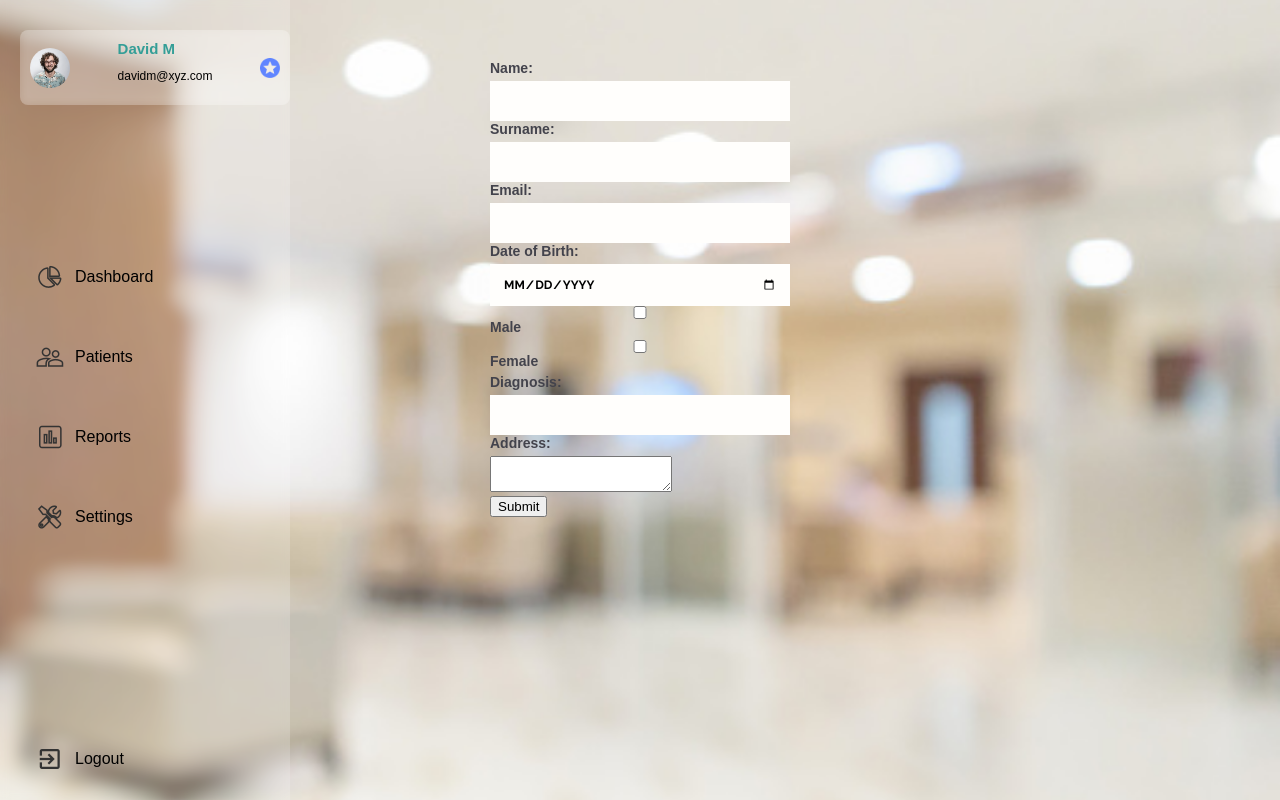
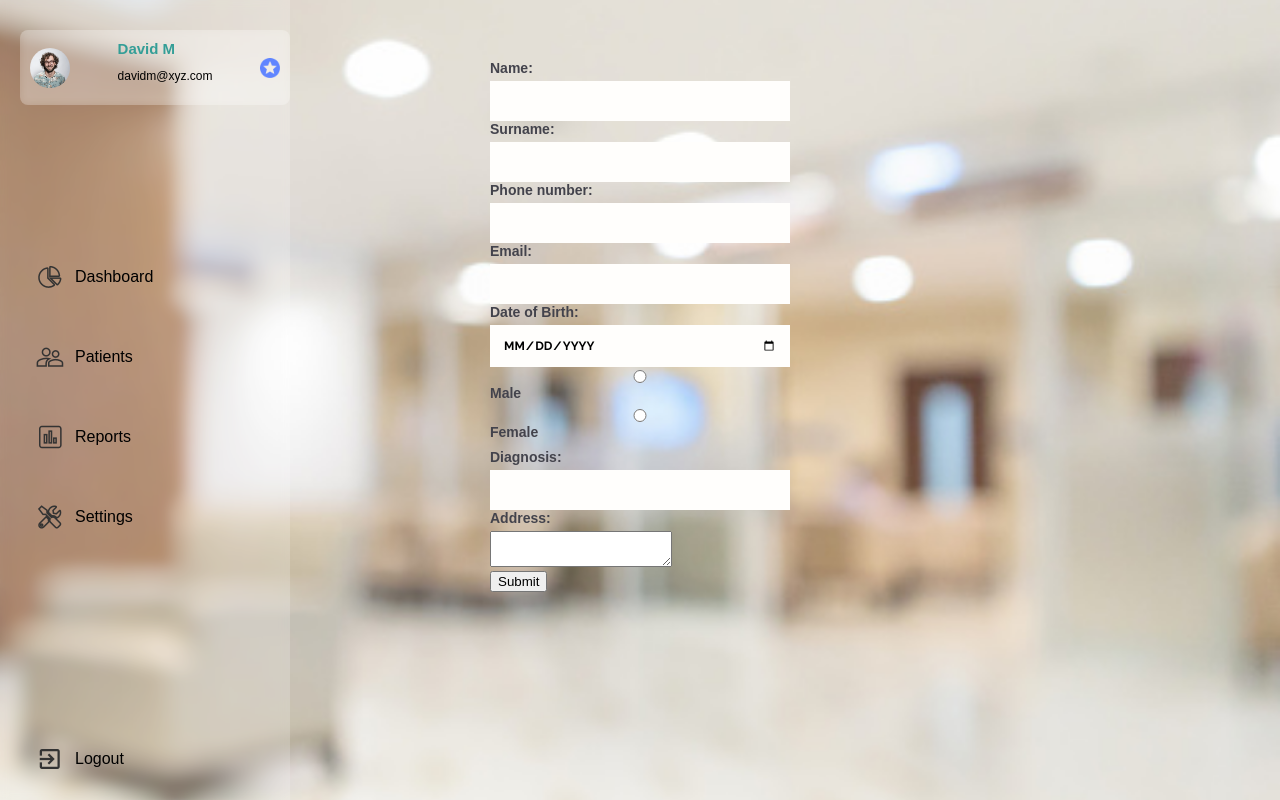
Before and after one commit to Mangokazi/Database-Project, a PHP site: page /Patient.html in a window 1280 px wide. Run offline with PHP 8.4, Linux system fonts and the light colour scheme.

Commit message:
switched to radio buttons

```diff
--- a/Patient.html
+++ b/Patient.html
@@ -48,6 +48,10 @@
                     <input type="text" id="name" name="surname" required>
                 </div>
                 <div>
+                    <label for="phone number">Phone number:</label>
+                    <input type="phone number" id="phone-number" name="phone number" required>
+                </div>
+                <div>
                     <label for="email">Email:</label>
                     <input type="email" id="email" name="email" required>
                 </div>
@@ -56,14 +60,10 @@
                     <input type="date" id="dob" name="dob" required>
                 </div>
                 <div class="gender-container">
-                    <div>
-                        <input type="checkbox" id="male" name="gender" value="male">
-                        <label for="male">Male</label>
-                    </div>
-                    <div>
-                        <input type="checkbox" id="female" name="gender" value="female">
-                        <label for="female">Female</label>
-                    </div>
+                    <input type="radio" id="male" name="gender" value="male">
+                    <label for="male">Male</label>
+                    <input type="radio" id="female" name="gender" value="female">
+                    <label for="female">Female</label>
                 </div>
                 <div>
                     <label for="diagnosis">Diagnosis:</label>
--- a/Register.html
+++ b/Register.html
@@ -15,7 +15,7 @@
         </div>
         <nav>
             <ul>
-                <li><a href="Home_Page.html">Home</a></li>
+                <li><a href="Patient-table.html">Home</a></li>
                 <li><a href="#">About Us</a></li>
                 <li><a href="#">Contact Us</a></li>
             </ul>
--- a/style.css
+++ b/style.css
@@ -174,7 +174,7 @@ label {
   text-decoration: underline; /* Add underline on hover */
 }
 
-/**Home page css*/
+/**Patient table css*/
 .header {
   width:100%;
   height: 100vh;
@@ -369,6 +369,7 @@ ul li p {
 
 }
 
+/**patient form css **/
 .form {
   border-radius: 3px;
     padding: 25px 30px;
@@ -386,34 +387,12 @@ form {
     padding-right: 10px;
 }
 
-
-
-/*
-.patients-tbl {
-  position: absolute;
-  left: 50%;
-  top: 30%;
-  transform: translate(-50%, -50%);
+.gender-container input[type=radio] {
+  display:inline-block;
+  vertical-align: middle;
 
 }
 
-table {
-  width: 100%;
-
+.gender-container {
+  display:inline-block;
 }
-
-th, td {
-
-  padding: 20px;
-  font-size: 15px;
-  transition: background-color 1s;
-
-}
-
-th {
-  font-weight: bold;
-}
-
-tr:hover {
-  background-color: #349E97;
-}*/
```
Also changed, not shown: survey.html (added, +11 -0 lines).
